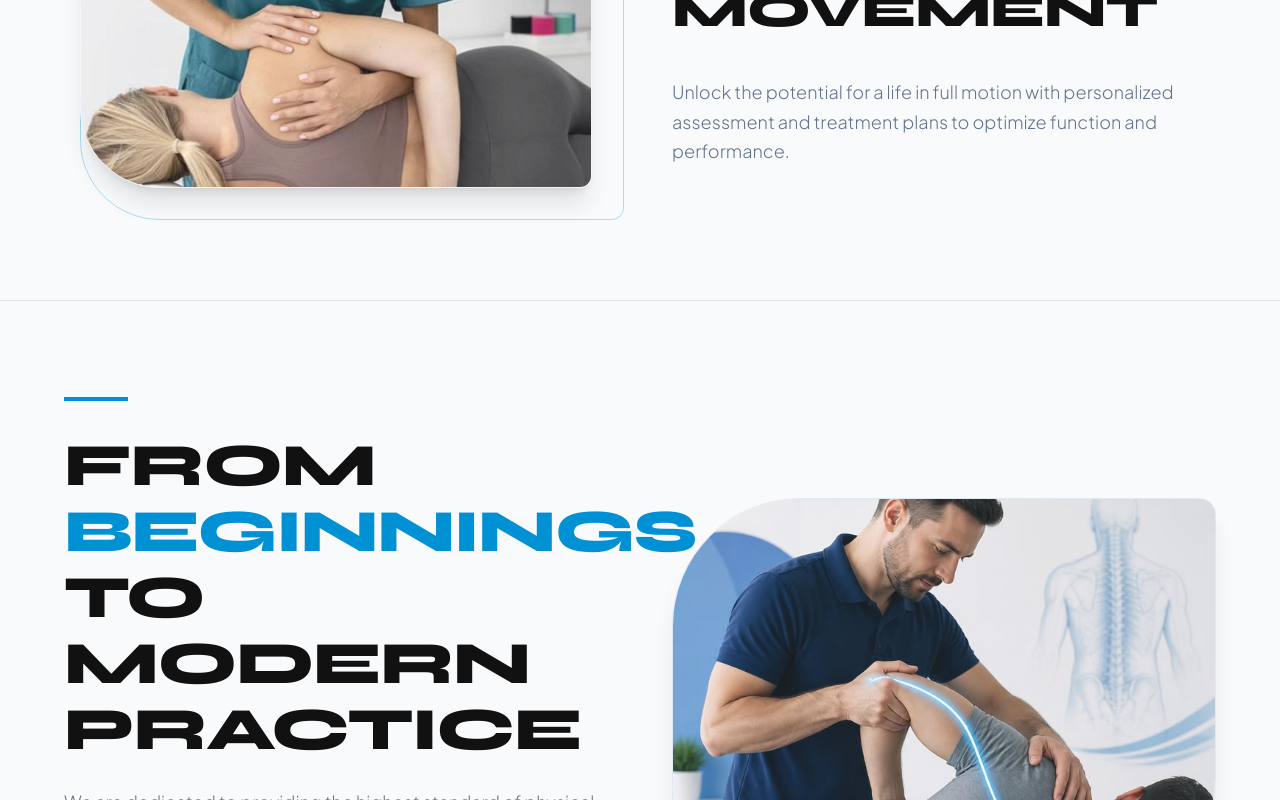
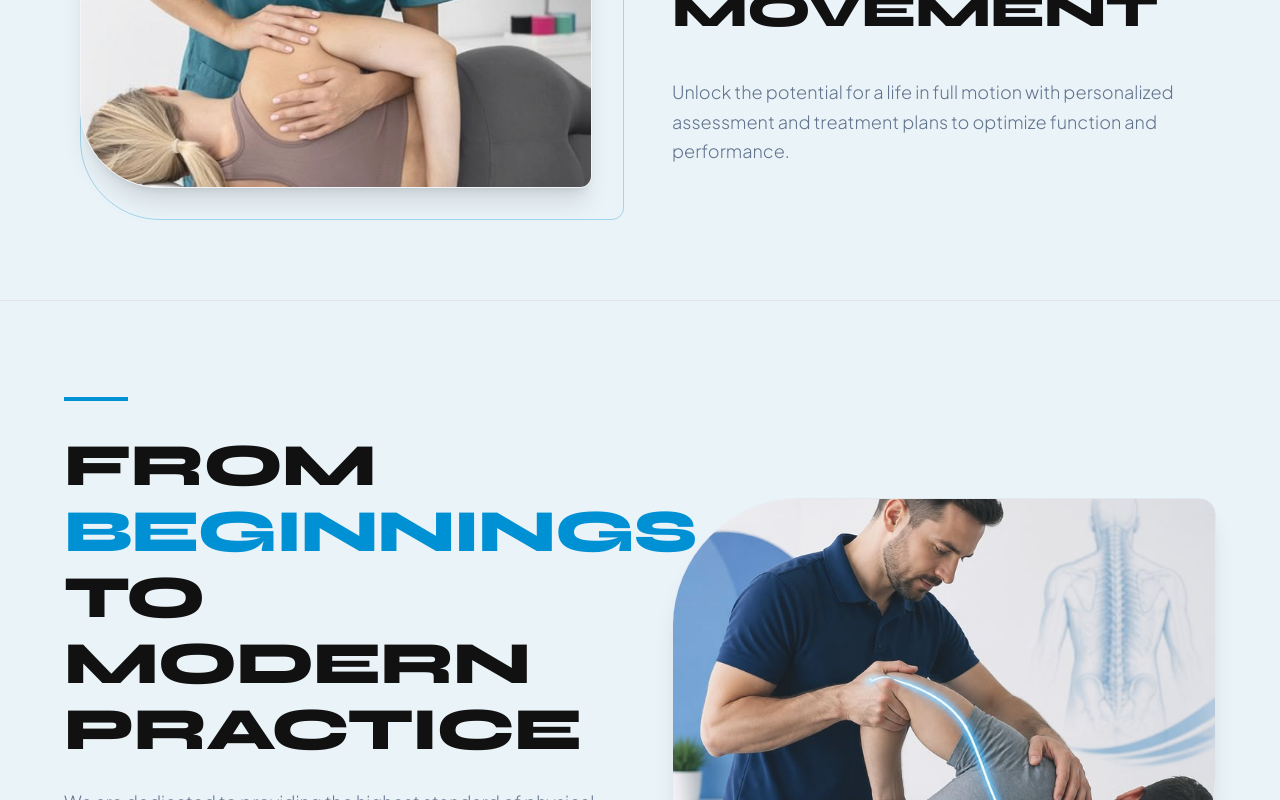
Before and after one commit to shaheertiger/Beachhealthbrampton, a React (Vite) app: page / in a window 1280 px wide. Shown: the part 2172-2972 px from the top of the page. Built offline with nearby package versions, Linux system fonts and the light colour scheme.

Commit message:
Update background color to soft blue for better contrast with white cards

```diff
--- a/src/index.css
+++ b/src/index.css
@@ -5,7 +5,7 @@
   --color-brand-green-hover: #0284c7;
   --color-brand-obsidian: #111111; /* Dark grey for headings */
   --color-brand-navy: #ffffff; /* White for cards */
-  --color-bg-base: #f9fafb; /* Light Gray for main background */
+  --color-bg-base: #eaf3f8; /* Soft blue shade for better contrast with white elements */
   --color-bg-glass: rgba(255, 255, 255, 0.7);
   --color-bg-glass-hover: rgba(255, 255, 255, 0.9);
   --color-border-glow: rgba(0, 144, 212, 0.3);
```
